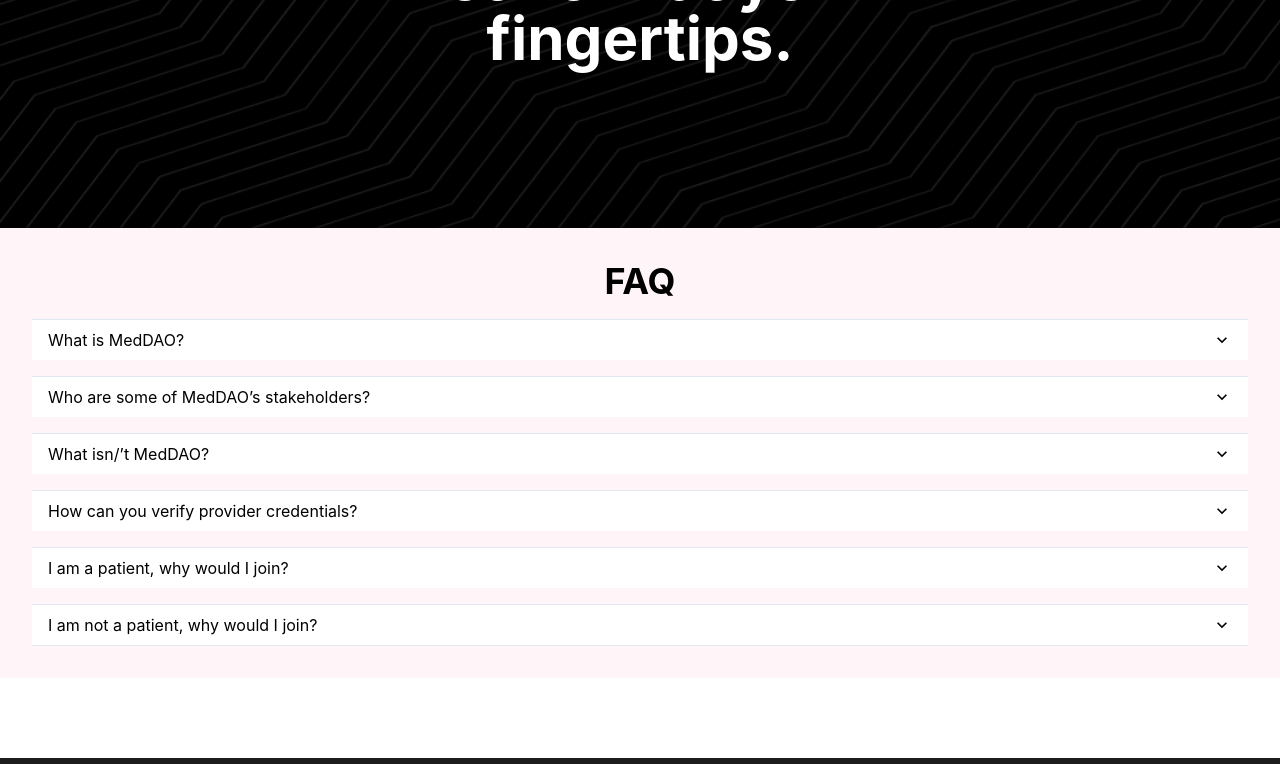
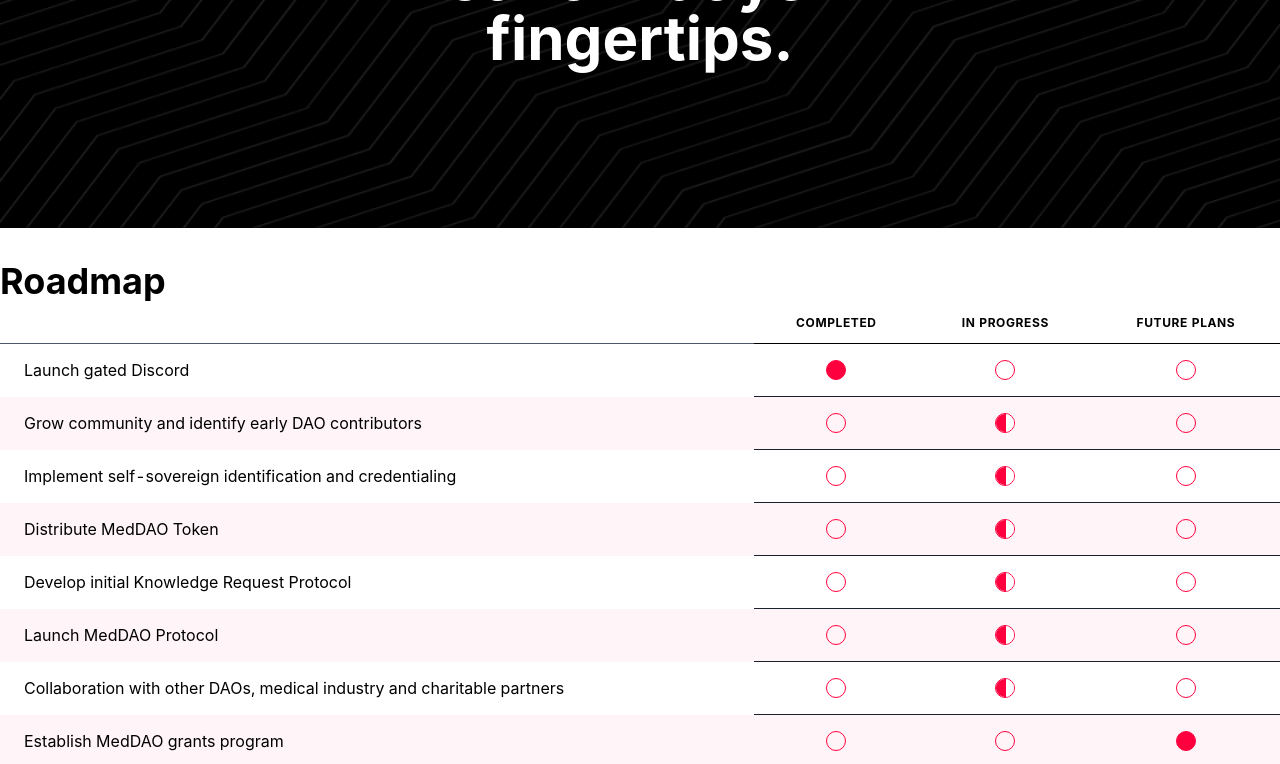
Before and after one commit to MedDAO-xyz/Website, a Next.js app: page / in a window 1280 px wide. Shown: the part 3512-4276 px from the top of the page. Built offline with nearby package versions, Linux system fonts and the light colour scheme.

Commit message:
Roadmap and small fixes.

```diff
--- a/src/components/HealthCareThree.tsx
+++ b/src/components/HealthCareThree.tsx
@@ -2,29 +2,15 @@
   Box,
   Flex,
   Heading,
-  Image,
   List,
   ListIcon,
   ListItem,
-  Spacer,
   Text,
 } from "@chakra-ui/react";
 import React from "react";
 import FullBleed from "../global/Layout/FullBleed";
-import bullet from "../../public/bullet.png";
 import { RedBullet } from "./RedBullet";
-
-// const Header = styled.h3`
-//   font-size: 2.5rem;
-//   font-style: Neue Montreal;
-//   color: white;
-// `;
-
-// const Container = styled.div`
-//   background-color: white;
-//   width: 75%;
-//   min-height: 300px;
-// `;
+import { TrippleChevron } from "./TrippleChevron";
 
 const HealthCareThree = () => {
   return (
@@ -39,9 +25,12 @@
         alignItems="center"
         bg="linear-gradient(180deg, #ff003f 0%, #0b0006 211.38%)"
       >
+        {/* &gt;&gt;&gt; */}
         <Box>
           <Heading as="h2" fontFamily="Neue Montreal" color="white">
-            Web3 &gt;&gt;&gt; Healthcare 3.0
+            Web3
+            <TrippleChevron />
+            Healthcare 3.0
           </Heading>{" "}
         </Box>
         <List
@@ -65,7 +54,7 @@
             <ListIcon as={RedBullet} />
             <Text as="span" ml="1em">
               Knowledge and data owned by members of the DAO rather than
-              companies.
+              companies
             </Text>
           </ListItem>
           <ListItem color="black" fontSize="24px" fontFamily="Neue Montreal">
--- /dev/null
+++ b/src/components/Roadmap/EmptyCircle.tsx
@@ -0,0 +1,16 @@
+import { Box } from "@chakra-ui/react";
+import React from "react";
+
+const EmptyCircle = () => {
+  return (
+    <Box
+      w="20px"
+      h="20px"
+      borderRadius="50%"
+      border="1px solid #FF003F"
+      overflow="hidden"
+    />
+  );
+};
+
+export default EmptyCircle;
--- /dev/null
+++ b/src/components/Roadmap/FullCircle.tsx
@@ -0,0 +1,17 @@
+import { Box } from "@chakra-ui/react";
+import React from "react";
+
+const FullCircle = () => {
+  return (
+    <Box
+      w="20px"
+      h="20px"
+      borderRadius="50%"
+      bg="#FF003F"
+      border="1px solid #FF003F"
+      overflow="hidden"
+    />
+  );
+};
+
+export default FullCircle;
--- /dev/null
+++ b/src/components/Roadmap/HalfCircle.tsx
@@ -0,0 +1,25 @@
+import { Box } from "@chakra-ui/react";
+import React from "react";
+
+const HalfCircle = () => {
+  return (
+    <Box
+      w="20px"
+      h="20px"
+      borderRadius="50%"
+      border="1px solid #FF003F"
+      overflow="hidden"
+    >
+      <Box
+        display="inline-block"
+        bg="#FF003F"
+        h="20px"
+        w="10px"
+        borderRight="2px solid #FF003F"
+      />
+      <Box display="inline-block" bg="white" h="20px" w="10px" />
+    </Box>
+  );
+};
+
+export default HalfCircle;
--- /dev/null
+++ b/src/components/Roadmap/index.tsx
@@ -0,0 +1,75 @@
+import {
+  Box,
+  Flex,
+  Heading,
+  Table,
+  TableContainer,
+  Tbody,
+  Td,
+  Th,
+  Thead,
+  Tr,
+  Wrap,
+} from "@chakra-ui/react";
+import React from "react";
+import { roadmap } from "../../constants/daoInfo";
+import MainColumn from "../../global/Layout/MainColumn";
+import EmptyCircle from "./EmptyCircle";
+import FullCircle from "./FullCircle";
+import HalfCircle from "./HalfCircle";
+
+const Objectives = roadmap.map((obj) => (
+  <Tr key={obj.id} bg={obj.id % 2 ? "white" : "#fff4f7"}>
+    <Td color="black" borderBottom="none">
+      {obj.objective}
+    </Td>
+    <Td>
+      <Flex justifyContent="center">
+        {obj.completed ? <FullCircle /> : <EmptyCircle />}
+      </Flex>
+    </Td>
+    <Td>
+      <Flex justifyContent="center">
+        {obj.inProgress ? <HalfCircle /> : <EmptyCircle />}
+      </Flex>
+    </Td>
+    <Td>
+      <Flex justifyContent="center">
+        {obj.futurePlans ? <FullCircle /> : <EmptyCircle />}
+      </Flex>
+    </Td>
+  </Tr>
+));
+
+const Roadmap = () => {
+  return (
+    <MainColumn>
+      <Flex py="2em" direction="column">
+        <Heading as="h3" color="black" id="Roadmap">
+          Roadmap
+        </Heading>
+        <TableContainer>
+          <Table variant="striped" colorScheme="brand" textAlign="center">
+            <Thead>
+              <Tr display={{ base: "none", md: "table-row" }}>
+                <Th></Th>
+                <Th color="black">
+                  <Flex justifyContent="center">Completed</Flex>
+                </Th>
+                <Th color="black">
+                  <Flex justifyContent="center">In Progress</Flex>
+                </Th>
+                <Th color="black">
+                  <Flex justifyContent="center">Future Plans</Flex>
+                </Th>
+              </Tr>
+            </Thead>
+            <Tbody>{Objectives}</Tbody>
+          </Table>
+        </TableContainer>
+      </Flex>
+    </MainColumn>
+  );
+};
+
+export default Roadmap;
--- /dev/null
+++ b/src/components/TrippleChevron.tsx
@@ -0,0 +1,18 @@
+import { Icon } from "@chakra-ui/react";
+
+export const TrippleChevron = () => (
+  <Icon viewBox="0 0  39 19" color="red.500">
+    <path
+      d="M21.7115 0L30.1499 9.50001L21.7115 19H29.9555L38.4067 9.50001L29.9555 0H21.7115Z"
+      fill="white"
+    />
+    <path
+      d="M10.8622 19H19.1061L27.5444 9.50001L19.1061 0H10.8622L19.3005 9.50001L10.8622 19Z"
+      fill="white"
+    />
+    <path
+      d="M8.25689 19L16.6952 9.50001L8.25689 0H0L8.43834 9.50001L0 19H8.25689Z"
+      fill="white"
+    />
+  </Icon>
+);
--- a/src/constants/daoInfo.ts
+++ b/src/constants/daoInfo.ts
@@ -1,4 +1,10 @@
-export const faq = [
+type qa = {
+  id: number;
+  q: string;
+  a: string;
+};
+
+export const faq: qa[] = [
   {
     id: 1,
     q: "What is MedDAO?",
@@ -39,3 +45,79 @@
     a: `MedDAO seeks to collaborate and partner with a broad range of stakeholders in the healthcare space.  We believe creating global access to a large community of healthcare providers and other medical stakeholders organized by medical specialties presents novel opportunities for researchers, charitable organizations and med-tech,  pharmaceutical, and health-insurance companies alike.  In this way MedDAO seeks to become an ImpactDAO, creating positive externalities for  the world.`,
   },
 ];
+
+type objective = {
+  id: number;
+  objective: string;
+  completed: boolean; // returns full circle icon if true, empty if false
+  inProgress: boolean; // returns half circle icon if true
+  futurePlans: boolean; // returns full circle icon if true, empty if false
+};
+
+// Object for editing the Roadmap section of the website
+export const roadmap: objective[] = [
+  {
+    id: 1,
+    objective: "Launch gated Discord ",
+    completed: true,
+    inProgress: false,
+    futurePlans: false,
+  },
+  {
+    id: 2,
+    objective: "Grow community and identify early DAO contributors",
+    completed: false,
+    inProgress: true,
+    futurePlans: false,
+  },
+  {
+    id: 3,
+    objective: "Implement self-sovereign identification and credentialing",
+    completed: false,
+    inProgress: true,
+    futurePlans: false,
+  },
+  {
+    id: 4,
+    objective: "Distribute MedDAO Token",
+    completed: false,
+    inProgress: true,
+    futurePlans: false,
+  },
+  {
+    id: 5,
+    objective: "Develop initial Knowledge Request Protocol",
+    completed: false,
+    inProgress: true,
+    futurePlans: false,
+  },
+  {
+    id: 6,
+    objective: "Launch MedDAO Protocol",
+    completed: false,
+    inProgress: true,
+    futurePlans: false,
+  },
+  {
+    id: 7,
+    objective:
+      "Collaboration with other DAOs, medical industry and charitable partners",
+    completed: false,
+    inProgress: true,
+    futurePlans: false,
+  },
+  {
+    id: 8,
+    objective: "Establish MedDAO grants program",
+    completed: false,
+    inProgress: false,
+    futurePlans: true,
+  },
+  {
+    id: 9,
+    objective: "Fully decentralize governance",
+    completed: false,
+    inProgress: false,
+    futurePlans: true,
+  },
+];
--- a/src/pages/index.tsx
+++ b/src/pages/index.tsx
@@ -4,6 +4,7 @@
 import HealthCareThree from "../components/HealthCareThree";
 import Hero from "../components/Hero";
 import LogoTransition from "../components/LogoTransition";
+import Roadmap from "../components/Roadmap";
 import TextScroll from "../components/TextScroll";
 import What from "../components/What";
 import { WhyMedDAO } from "../components/WhyMedDAO";
@@ -18,8 +19,9 @@
       <LogoTransition />
       <What />
       <HealthCareThree />
-      <WhyMedDAO/>
+      <WhyMedDAO />
       <TextScroll />
+      <Roadmap />
       <FAQ />
       <GridItem gridColumn={2} h="5rem" />
 
```
Also changed, not shown: src/components/What.tsx (+2 -39 lines), src/components/Why.tsx (deleted, +0 -31 lines), public/trippleChevron.svg (added).
